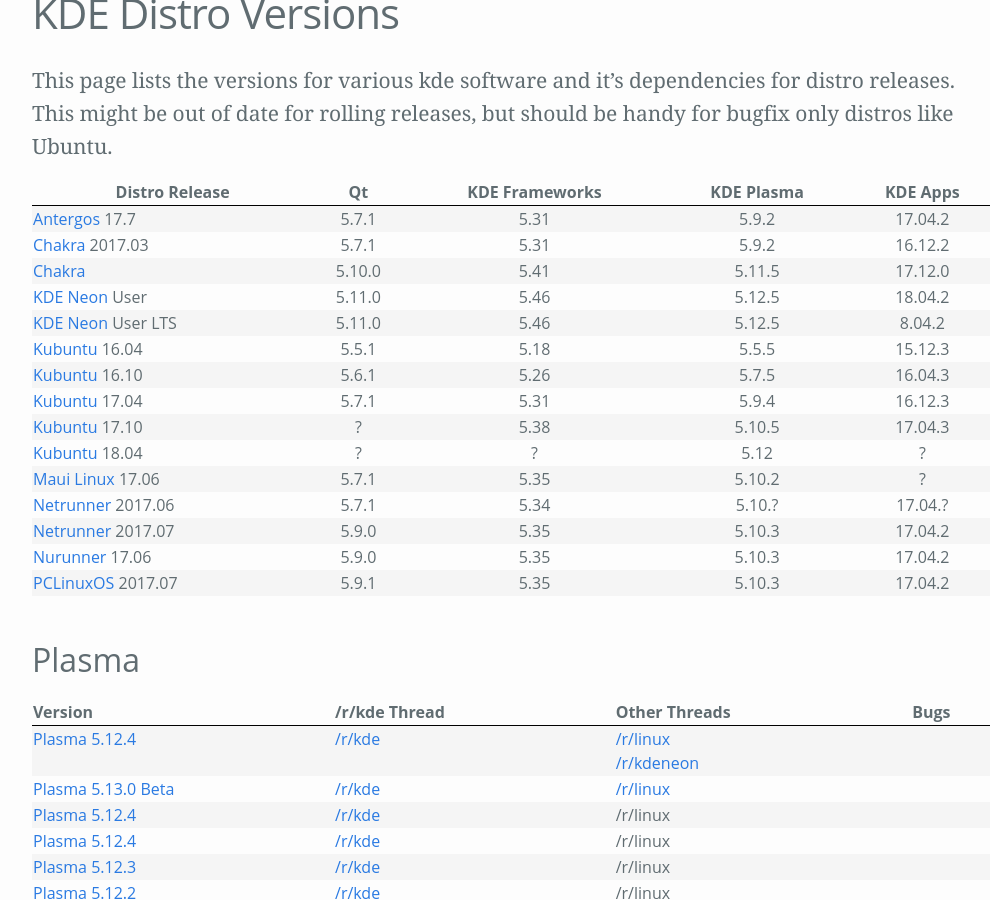
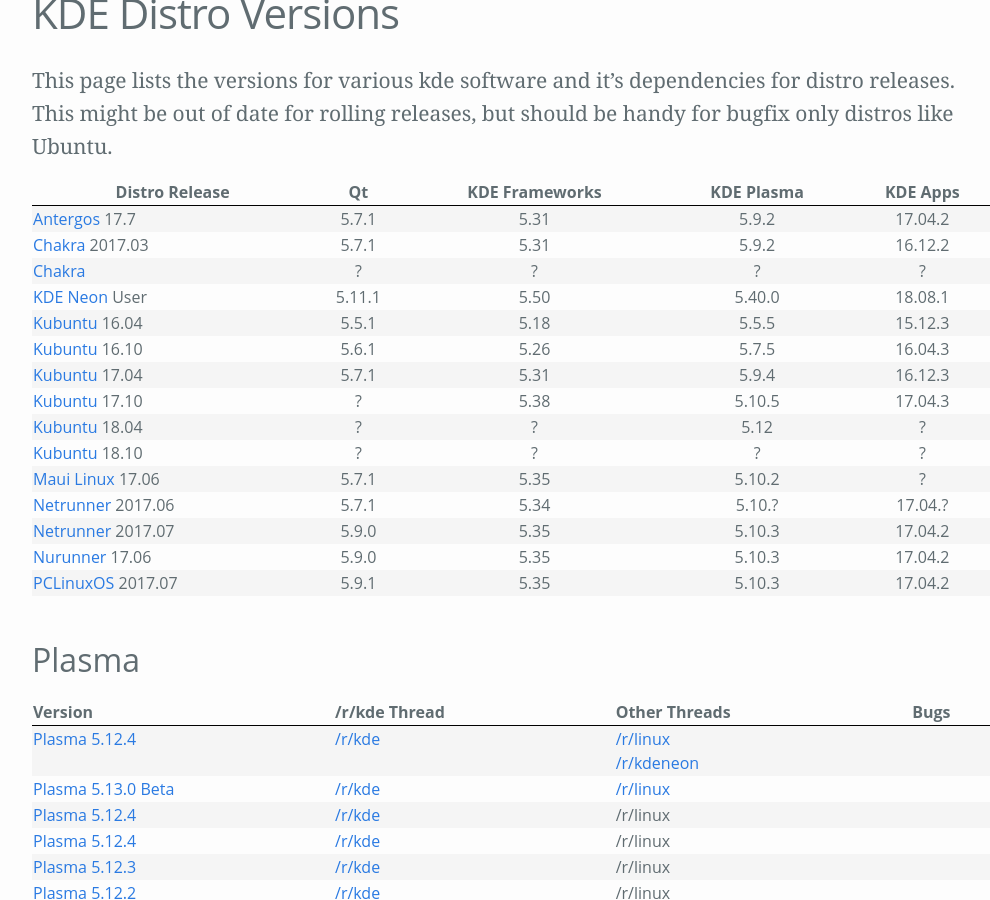
Before and after one commit to Zren/zren.github.io, a Jekyll site: the page built from kde_versions.md, in a window 1280 px wide and 900 px high, scrolled down 769 px. Shown: the whole window, without its empty margins (126-1116 px from the left). Built offline with Jekyll 4.4.1, drawn with Linux system fonts in a browser that asks for light colours.

Commit message:
Update distro versions

```diff
--- a/kde_versions.md
+++ b/kde_versions.md
@@ -56,24 +56,17 @@
     </tr>
     <tr>
       <td><a href="https://chakralinux.org/">Chakra</a></td>
-      <td title="qt">5.10.0</td>
-      <td title="frameworks">5.41</td>
-      <td title="plasma">5.11.5</td>
-      <td title="apps">17.12.0</td>
+      <td title="qt">?</td>
+      <td title="frameworks">?</td>
+      <td title="plasma">?</td>
+      <td title="apps">?</td>
     </tr>
     <tr>
       <td><a href="https://neon.kde.org/">KDE Neon</a> User</td>
-      <td title="qt">5.11.0</td>
-      <td title="frameworks">5.46</td>
-      <td title="plasma">5.12.5</td>
-      <td title="apps">18.04.2</td>
-    </tr>
-    <tr>
-      <td><a href="https://neon.kde.org/">KDE Neon</a> User LTS</td>
-      <td title="qt">5.11.0</td>
-      <td title="frameworks">5.46</td>
-      <td title="plasma">5.12.5</td>
-      <td title="apps">8.04.2</td>
+      <td title="qt">5.11.1</td>
+      <td title="frameworks">5.50</td>
+      <td title="plasma">5.40.0</td>
+      <td title="apps">18.08.1</td>
     </tr>
     <tr>
       <td><a href="http://www.kubuntu.org/">Kubuntu</a> 16.04</td>
@@ -108,6 +101,13 @@
       <td title="qt">?</td>
       <td title="frameworks">?</td>
       <td title="plasma">5.12</td>
+      <td title="apps">?</td>
+    </tr>
+    <tr>
+      <td><a href="http://www.kubuntu.org/">Kubuntu</a> 18.10</td>
+      <td title="qt">?</td>
+      <td title="frameworks">?</td>
+      <td title="plasma">?</td>
       <td title="apps">?</td>
     </tr>
     <tr>
```
